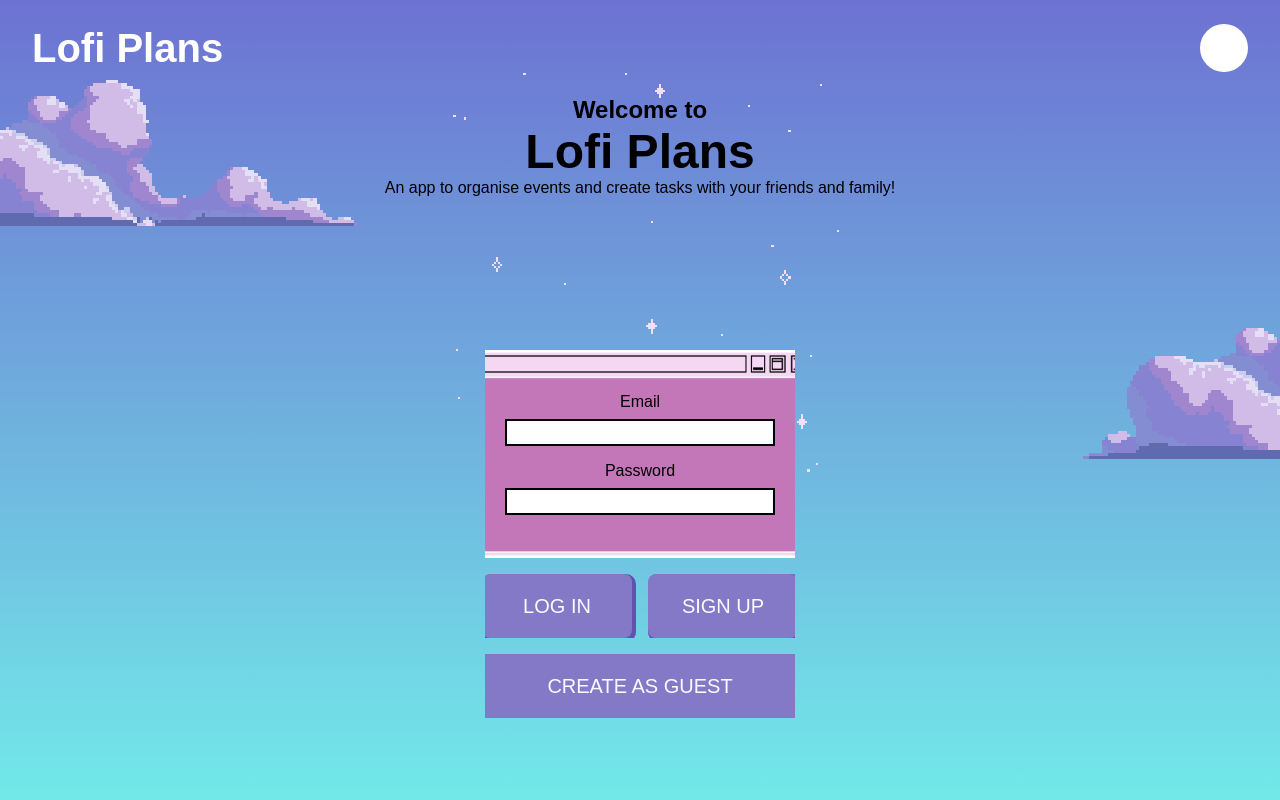
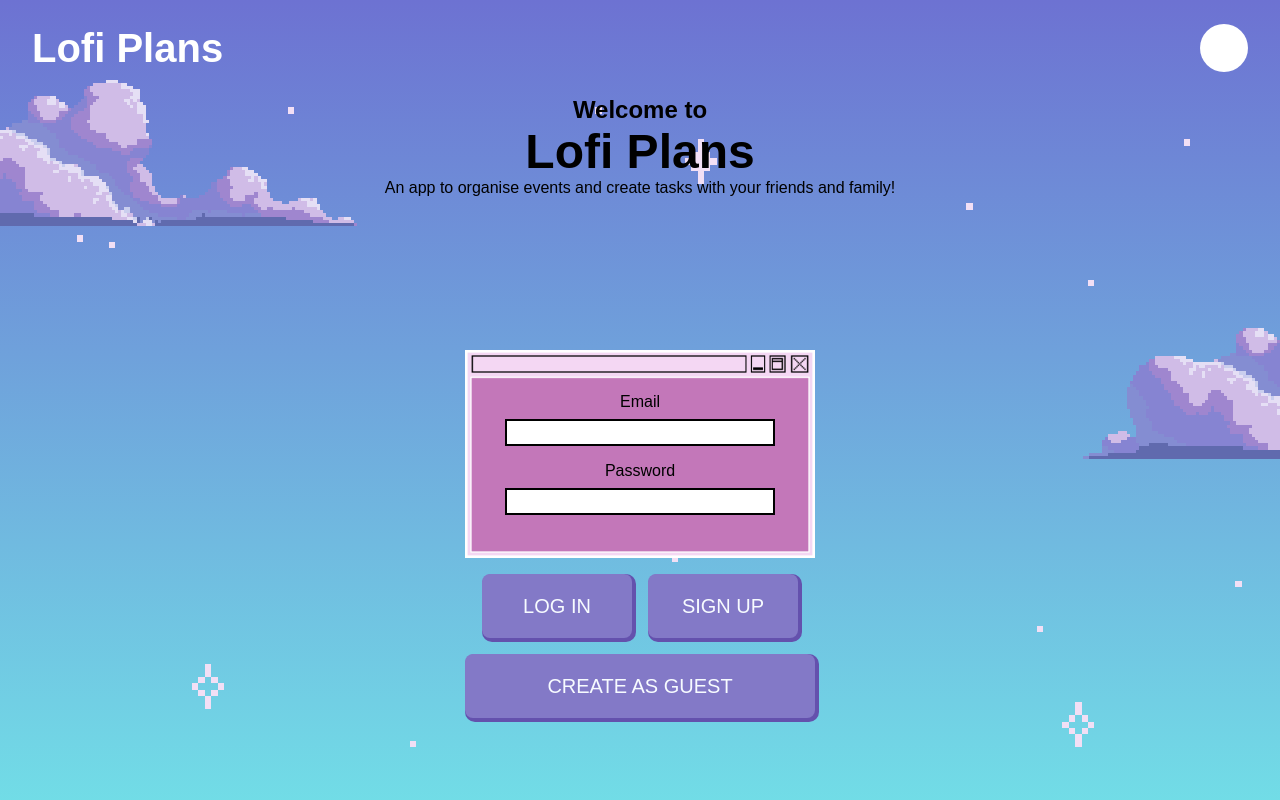
Before and after one commit to eea88/lofi-notes-app, a React (Vite) app: page /users/1/events/create in a window 1280 px wide. Shown: the top 800 px of the page. Built offline with nearby package versions, Linux system fonts and the light colour scheme; no server answers; a web font is replaced by a local one.

Commit message:
bug fixed

```diff
--- a/src/index.css
+++ b/src/index.css
@@ -6,13 +6,13 @@
   padding: 0;
 
   box-sizing: border-box;
-  overflow-x:hidden !important;
+
 
 }
 html {
 
   font-size: 8px;
-  overflow-x:hidden !important;
+
 
 
 }
@@ -21,12 +21,12 @@ html {
 body {
   width: 100vw;
 
-  min-height: 100%;
+  min-height: 100vh;
   font-size: 1rem;
   background: var(--primary-bg-gradient);
    font-family:"Aldrich" , sans-serif;
 
-   overflow-x:hidden !important;
+
 }
 
 h1 {
@@ -46,9 +46,13 @@ a {
 
 }
 
+#root{
+
+  width: 100vw;
+  min-height: 100vh;
+}
+
 :root {
-  width: 100%;
-  min-height: 100%;
 
   --primary-color: #e3eff7;
   --primary-bg-gradient: linear-gradient(to bottom, rgb(109,114,210), rgb(114,233,233));
--- a/src/pages/CreateEvent.css
+++ b/src/pages/CreateEvent.css
@@ -1,5 +1,5 @@
 .create-event-section{
-    padding-left: 6rem;
+
     display: flex;
     flex-direction: column;
     align-items: first baseline;
--- a/src/pages/HomePage.css
+++ b/src/pages/HomePage.css
@@ -7,6 +7,7 @@
     align-items: center;
     margin:12rem 0;
     overflow: hidden;
+
 
 }
 
@@ -123,7 +124,7 @@
     z-index: 2;
 }
 #stars{
-    width: 53rem;
+    width: 100%;
     position: absolute;
     top: 7%;
     object-fit: cover;
--- a/src/pages/UserPage.css
+++ b/src/pages/UserPage.css
@@ -46,8 +46,7 @@
         flex-direction: row;
         flex-wrap: wrap;
         gap: 2rem;
-        margin-left: 1rem;
-        margin-right: 1rem;
+
         z-index: 1;
         margin-bottom: 20px;
 
```
